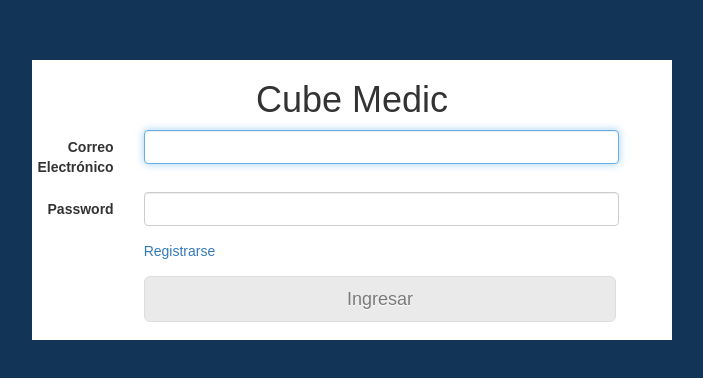
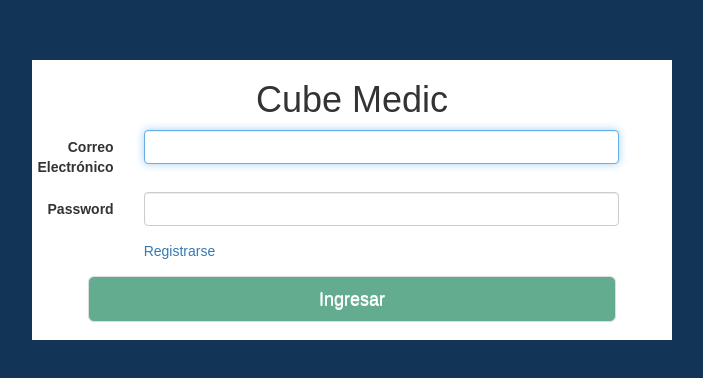
Before and after one commit to charlie83Gs/programathon_2018, a React (Create React App) app in the folder ServidorWeb/: page / in a window 1280 px wide. Shown: the part 200-578 px from the top of the page, without its empty margins (288-991 px from the left). Built offline with nearby package versions, Linux system fonts and the light colour scheme.

Commit message:
corrección boton login

```diff
--- a/ServidorWeb/src/view/login/login.js
+++ b/ServidorWeb/src/view/login/login.js
@@ -2,6 +2,11 @@ import React, { Component } from 'react';
 import { Button, FormGroup, FormControl, ControlLabel, Form, Col } from "react-bootstrap";
 import "./login.css";
 import {routes} from '../../routes/routes.js';
+
+export const caract = {
+  background: "#128056",
+  color: "#FFFFFF"
+}
 
 class Login extends Component {
   constructor(props) {
@@ -44,7 +49,6 @@ class Login extends Component {
   render() {
     return (
       <div className={"center-div"} >
-        <div className={""}>
           <h1 className={"centTitle"}>Cube Medic</h1>
           <Form className={"divCuadro"} horizontal>
             <FormGroup controlId="correo">
@@ -71,12 +75,11 @@ class Login extends Component {
             </FormGroup>
 
             <FormGroup>
-              <Col smOffset={2} sm={9}>
-                <Button className={"tamButtom"} block bsSize="large" disabled={!this.validateForm()} type="submit" onClick={this.validateSession}> Ingresar </Button>
+              <Col smOffset={1} sm={10}>
+                <Button className={"tamButtom"} style={caract} block bsSize="large" disabled={!this.validateForm()} type="submit" onClick={this.validateSession}> Ingresar </Button>
               </Col>
             </FormGroup>
           </Form>
-        </div>
       </div>
     );
   }
```
Lines whose indentation alone changed are shown as unchanged.
